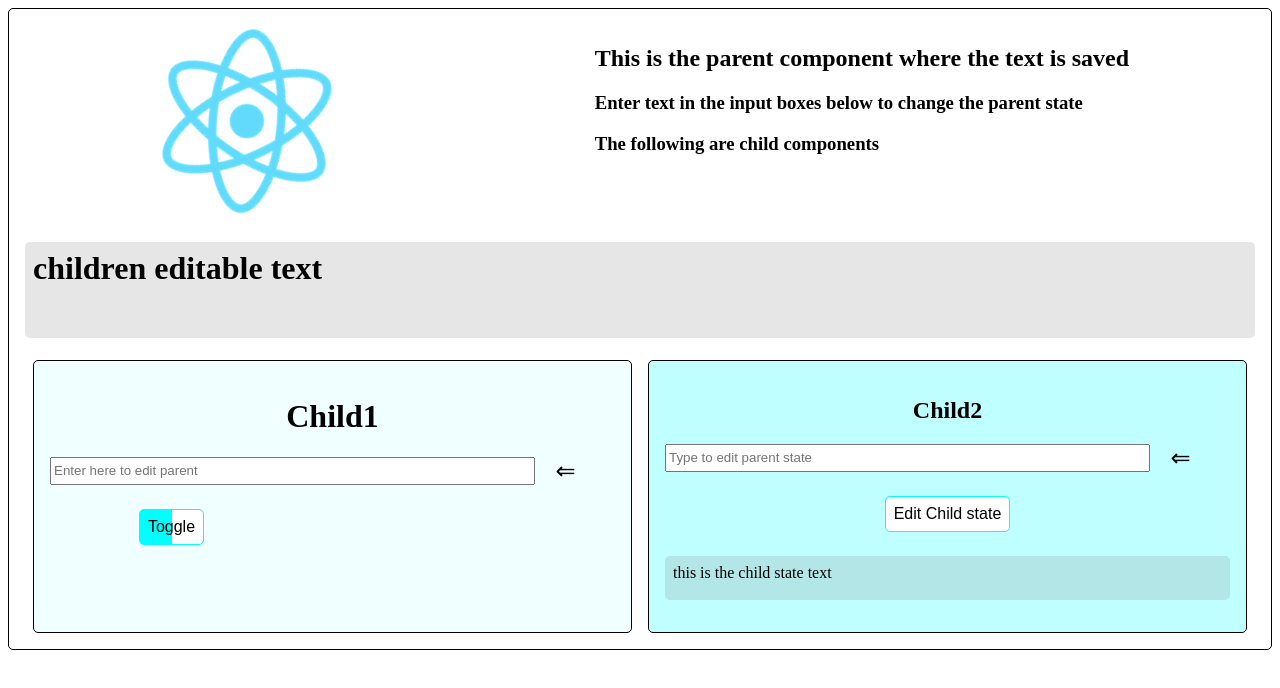
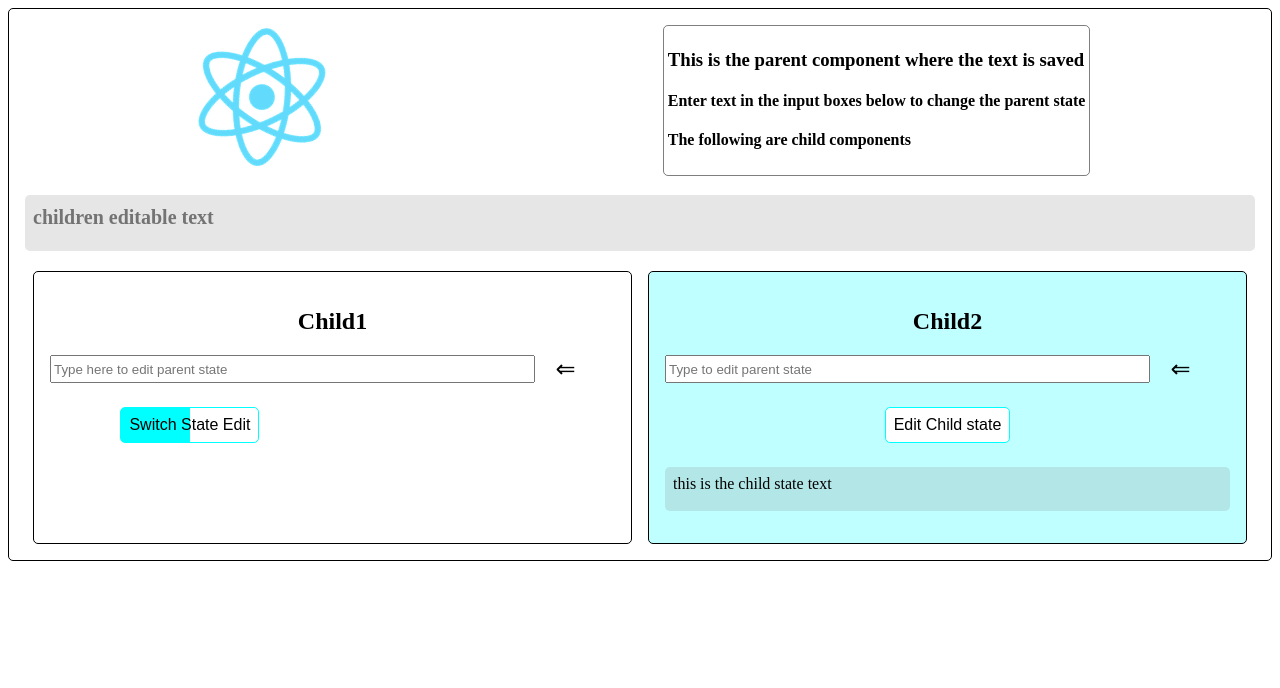
Before and after one commit to vamshi-krishna-kotla/react-playground, a React app: page / in a window 1280 px wide. Shown: the top 688 px of the page. Built offline with nearby package versions, Linux system fonts and the light colour scheme.

Commit message:
Styles updates

```diff
--- a/src/modules/edit-parent-state-with-functions/components/Child1/Child1.jsx
+++ b/src/modules/edit-parent-state-with-functions/components/Child1/Child1.jsx
@@ -47,22 +47,22 @@ export class Child1 extends Component {
 				{
 					this.state.notify ?
 					<NotificationComponent fontSize="1" statement={
-						this.state.useButton ? "Click to edit parent state" : "Enter to edit parent state"
+						this.state.useButton ? "Click to edit parent state" : "Type to edit parent state"
 					}/>
 					: null
 				}
-				<h1 className="title">Child1</h1>
+				<h2 className="title">Child1</h2>
 				<div className="inputArea">
 					<input
 						type="text"
 						onInput={this.onTextInput}
-						placeholder="Enter here to edit parent"
+						placeholder="Type here to edit parent state"
 					/>
 					<span className="arrow">&#8656;</span>
 				</div>
 				<div className="btnContainer">
 					<button className={["toggleUsage", (this.state.useButton ? 'presentButton' : 'presentEdit')].join(" ")} onClick={this.toggleButtonUsage}>
-						Toggle
+						Switch State Edit
 					</button>
 					<button
 						className="editParent"
--- a/src/modules/edit-parent-state-with-functions/components/Child1/Child1.scss
+++ b/src/modules/edit-parent-state-with-functions/components/Child1/Child1.scss
@@ -1,5 +1,5 @@
 #child1 {
-	background-color: azure;
+	background-color: rgba($color: white, $alpha: 0.5);
 	overflow: hidden;
 	padding: 1rem;
 	transition: 0.2s;
@@ -41,6 +41,7 @@
 		}
 
 		.editParent {
+			background-color: #fff;
 			border-radius: 5px;
 			border: 0.5px solid aqua;
 			cursor: pointer;
--- a/src/modules/edit-parent-state-with-functions/components/Child2/Child2.scss
+++ b/src/modules/edit-parent-state-with-functions/components/Child2/Child2.scss
@@ -9,8 +9,8 @@
 	.btnContainer {
 		display: flex;
 		justify-content: space-around;
+		margin: 1rem auto;
 		text-align: center;
-		margin: 1rem auto;
 
 		.toggleUsage {
 			background-color: #fff;
@@ -36,8 +36,8 @@
 	.currentStateArea {
 		background-color: rgba($color: gray, $alpha: 0.2);
 		border-radius: 5px;
+		max-height: 2.5rem;
 		min-height: 1.75rem;
-		max-height: 2.5rem;
 		overflow: auto;
 		padding: 0.5rem;
 	}
--- a/src/modules/edit-parent-state-with-functions/components/Notification/Notification.scss
+++ b/src/modules/edit-parent-state-with-functions/components/Notification/Notification.scss
@@ -2,6 +2,7 @@
 	animation: slideLeft 0.25s linear;
 	background-color: aqua;
 	border-radius: 5px;
+	border: 0.5px solid black;
 	max-width: 35%;
 	padding: 0.65rem;
 	position: absolute;
@@ -12,16 +13,16 @@
 		animation: slideRightAndRemove 0.25s linear forwards;
 	}
 
+	.close {
+		cursor: pointer;
+		font-size: 15px;
+		position: absolute;
+		right: 0.5rem;
+		top: 0.5rem;
+	}
+
 	.statement {
 		margin-right: 1rem;
-	}
-
-	.close {
-		cursor: pointer;
-		position: absolute;
-		top: 0.5rem;
-		right: 0.5rem;
-		font-size: 15px;
 	}
 }
 
--- a/src/modules/edit-parent-state-with-functions/components/Parent/Parent.jsx
+++ b/src/modules/edit-parent-state-with-functions/components/Parent/Parent.jsx
@@ -15,7 +15,7 @@ export class Parent extends React.Component {
 
 	constructor(props) {
 		super(props);
-		this.state.text = 'children editable text';
+		this.state.text = '';
 	}
 
 	modifyState = (value) => {
@@ -44,14 +44,14 @@ export class Parent extends React.Component {
 						<img className="reactImage" src={ReactImage} alt="React Logo" />
 					</div>
 					<div className="infoTextArea">
-						<h2>This is the parent component where the text is saved</h2>
-						<h3>Enter text in the input boxes below to change the parent state</h3>
-						<h3>The following are child components</h3>
+						<h3>This is the parent component where the text is saved</h3>
+						<h4>Enter text in the input boxes below to change the parent state</h4>
+						<h4>The following are child components</h4>
 					</div>
 				</div>
-				<h1 className="stateTextArea">
+				<h2 className="stateTextArea">
 					{this.state.text}
-				</h1>
+				</h2>
 				<div className="childrenComponents">
 					<Child1 className="childComp" modifyParentState={this.modifyState} />
 					<Child2 className="childComp" editParentState={this.modifyState}/>
--- a/src/modules/edit-parent-state-with-functions/components/Parent/Parent.scss
+++ b/src/modules/edit-parent-state-with-functions/components/Parent/Parent.scss
@@ -16,10 +16,14 @@
 
 			.reactImage {
 				animation: rotate linear 5s infinite;
+				height: 9rem;
 			}
 		}
 
 		.infoTextArea {
+			border-radius: 5px;
+			border: 0.25px solid rgba($color: black, $alpha: 0.5);
+			padding: 0.25rem;
 			position: relative;
 		}
 	}
@@ -27,9 +31,17 @@
 	.stateTextArea {
 		background-color: rgba($color: gray, $alpha: 0.2);
 		border-radius: 5px;
-		min-height: 5rem;
+		min-height: 2.5rem;
 		overflow: auto;
 		padding: 0.5rem;
+
+		&:empty {
+			&::after {
+				content: 'children editable text';
+				font-size: 1.25rem;
+				opacity: 0.5;
+			}
+		}
 	}
 
 	.childrenComponents {
@@ -37,8 +49,8 @@
 		flex-direction: row;
 
 		.childComp {
+			border-radius: 5px;
 			border: 1px solid black;
-			border-radius: 5px;
 			margin: 0 0.5rem;
 			position: relative;
 			width: 100%;
@@ -47,10 +59,10 @@
 				display: flex;
 
 				.arrow {
+					animation: indicate 1s infinite;
+					font-size: 1.5rem;
 					position: relative;
-					font-size: 1.5rem;
 					width: 15%;
-					animation: indicate 1s infinite;
 				}
 
 				input[type="text"] {
```
